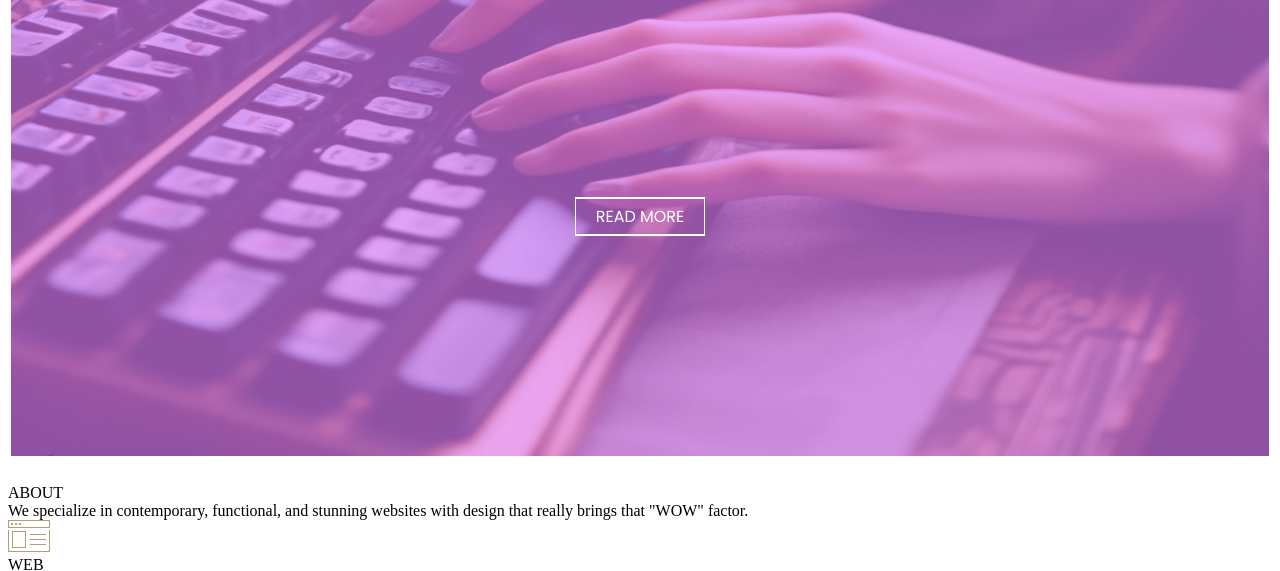
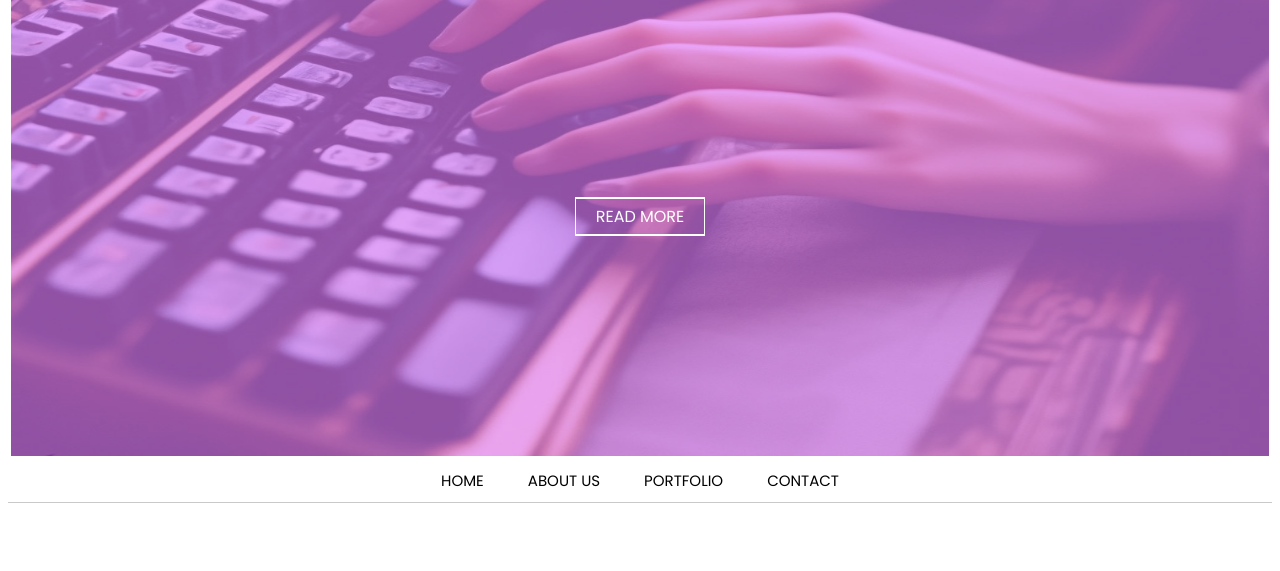
Before and after one commit to alesechka/binary, a plain HTML site: page index.html in a window 1280 px wide. Shown: the part 355-926 px from the top of the page. Drawn offline with Linux system fonts and the light colour scheme; a web font is replaced by a local one.

Commit message:
added section About

```diff
--- a/style.css
+++ b/style.css
@@ -1,5 +1,5 @@
 .header{
-    background: url('img/backgraund.jpeg') 0 0/100% 100% no-repeat;
+    background: url('img/background.jpeg') 0 0/100% 100% no-repeat;
     height: 800px;
     border: solid;
     color: white;
@@ -35,8 +35,96 @@
     padding-right: 20px;
     margin-top: 100px;
 }
-a{
+.header__button a{
     color: white;
     text-decoration: none;
     font-family: "Poppins";
 }
+.menu{
+    padding-top: 10px;
+    padding-bottom: 10px;
+    border-bottom: solid 1px rgb(201, 201, 201);
+    display: block;
+    text-align:center;
+    position: sticky;
+    top: 0;
+    z-index: 1;
+    background-color: white;
+}
+.menu a{
+    font-family: "Poppins";
+    text-decoration: none;
+    color: black;
+    margin: 20px;
+    font-size: 15px;
+}
+.about__body {
+    max-width: 923px;
+    margin: 0px auto;
+}
+.about__header{
+    font-family: "Poppins";
+    text-align:center;
+    margin: 0px 0px 65px 0px;
+}
+.about__title{
+    font-size: 25px;
+    margin: 120px 0px 30px 0px;
+    font-weight:500;
+}
+.title {
+    font-size: 34px;
+    font-weight: 700;
+    text-transform: uppercase;
+    letter-spacing: 8.95px;
+    position: relative;
+    text-align: center;
+    padding: 0px 0px 30px 0px; }
+    .title:after {
+      content: '';
+      position: absolute;
+      width: 50px;
+      bottom: 0;
+      height: 1px;
+      left: 50%;
+      background-color: #000;
+      margin: 0px 0px 0px -25px;
+    }
+.about__text{
+    max-width: 688px;
+    color: #868585;
+    font-size: 14px;
+    font-weight: 300;
+    text-align: center;
+    line-height: 25.89px;
+    margin: 0px auto;
+}
+.about__column {
+    text-align: center;
+    margin: 0px 0px 1000px 0px;
+}
+.item-about{
+    width: 30%;
+    display: inline-block;
+}
+.item-about__icon {
+    text-align: center;
+    margin: 10px 0px 10px 0px;
+}
+.item-about__title {
+    font-family: "Poppins";
+    text-align: center;
+    color: #000000;
+    font-size: 22px;
+    text-transform: uppercase;
+    letter-spacing: 3.52px;
+    margin: 0px 0px 35px 0px;
+}
+.item-about__text {
+    font-family: "Poppins";
+    text-align: center;
+    color: #868585;
+    line-height: 26px;
+    font-weight: 300;
+    font-size: 14px;
+}
```
Also changed, not shown: img/background.jpeg (renamed from img/backgraund.jpeg).
